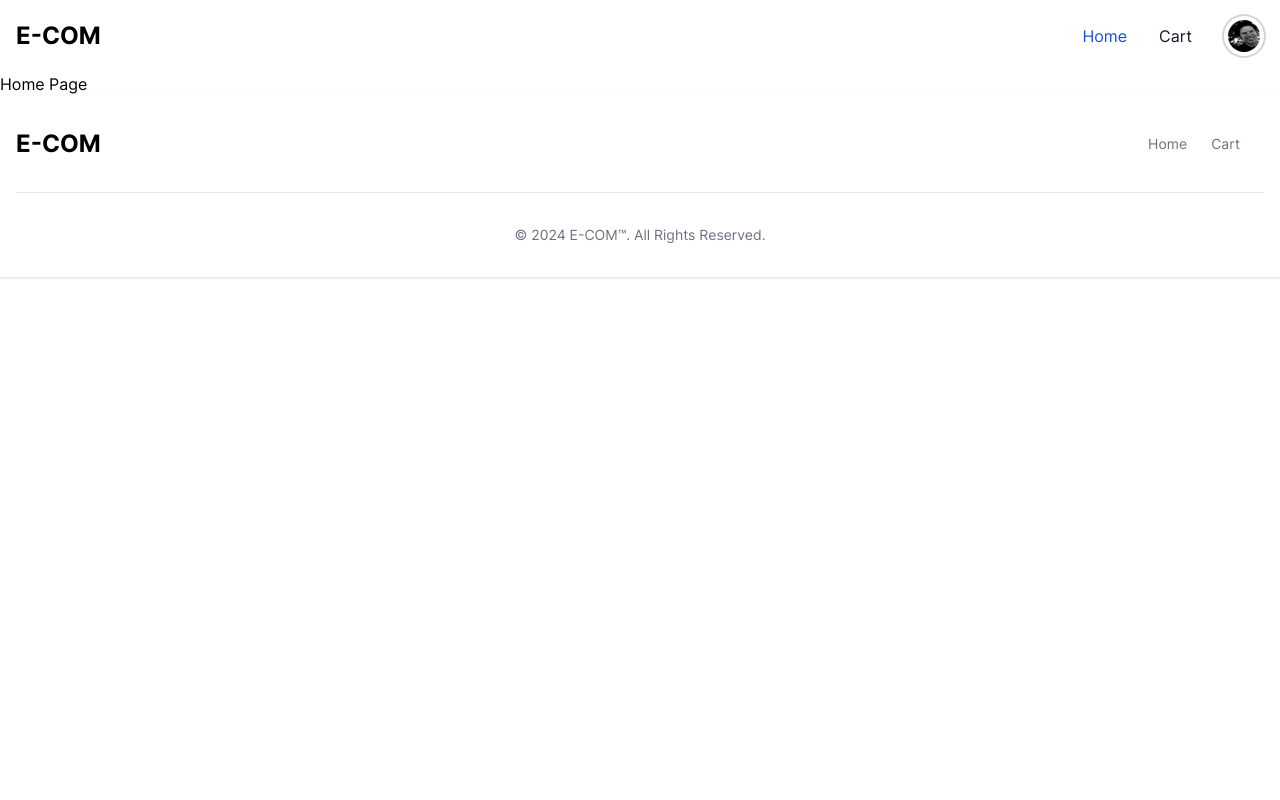
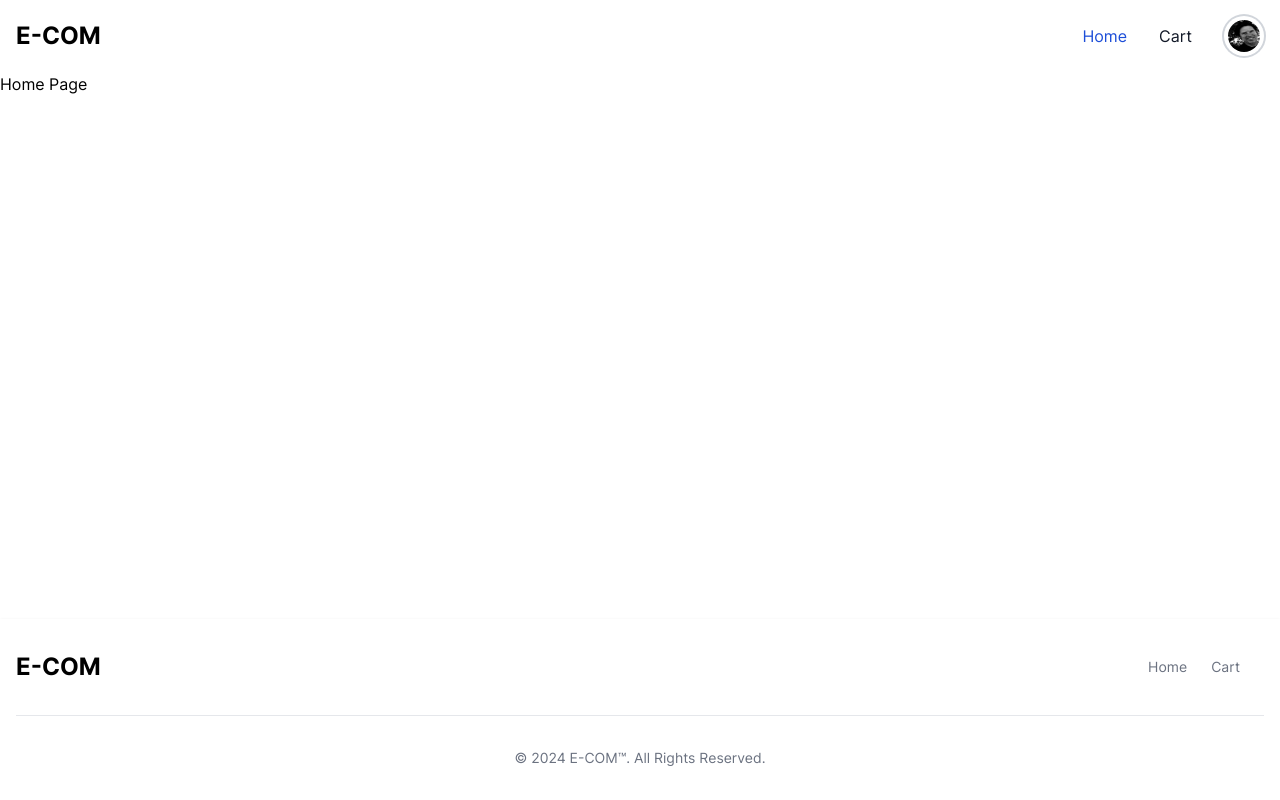
Before and after one commit to HoucemChhaidar/ecommerce-app, an Angular app: page / in a window 1280 px wide. Built offline with nearby package versions, Linux system fonts and the light colour scheme.

Commit message:
Fixed footer bottom

```diff
--- a/src/app/components/footer/footer.component.html
+++ b/src/app/components/footer/footer.component.html
@@ -1,4 +1,4 @@
-<footer class="bg-white  shadow dark:bg-gray-900">
+<footer class="absolute w-full bottom-0 bg-white  shadow dark:bg-gray-900">
     <div class="w-full max-w-screen-xl mx-auto p-4 md:py-8">
         <div class="sm:flex sm:items-center sm:justify-between">
             <a href="#" class="flex items-center mb-4 sm:mb-0 space-x-3 rtl:space-x-reverse">
@@ -14,7 +14,7 @@
             </ul>
         </div>
         <hr class="my-6 border-gray-200 sm:mx-auto dark:border-gray-700 lg:my-8" />
-        <span class="block text-sm text-gray-500 sm:text-center dark:text-gray-400">© 2024 <a
-                href="" class="hover:underline">E-COM™</a>. All Rights Reserved.</span>
+        <span class="block text-sm text-gray-500 sm:text-center dark:text-gray-400">© 2024 <a href=""
+                class="hover:underline">E-COM™</a>. All Rights Reserved.</span>
     </div>
 </footer>
```
